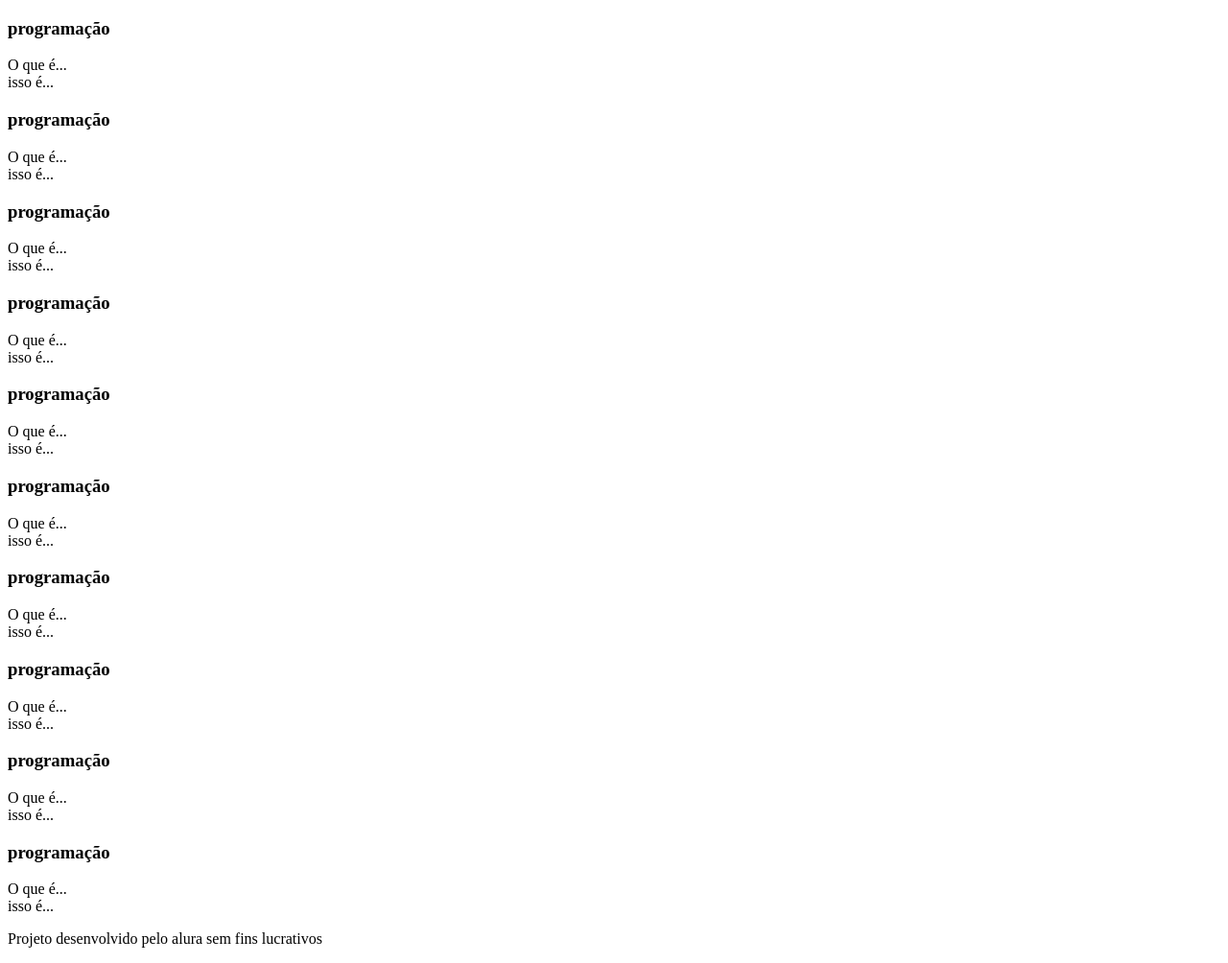
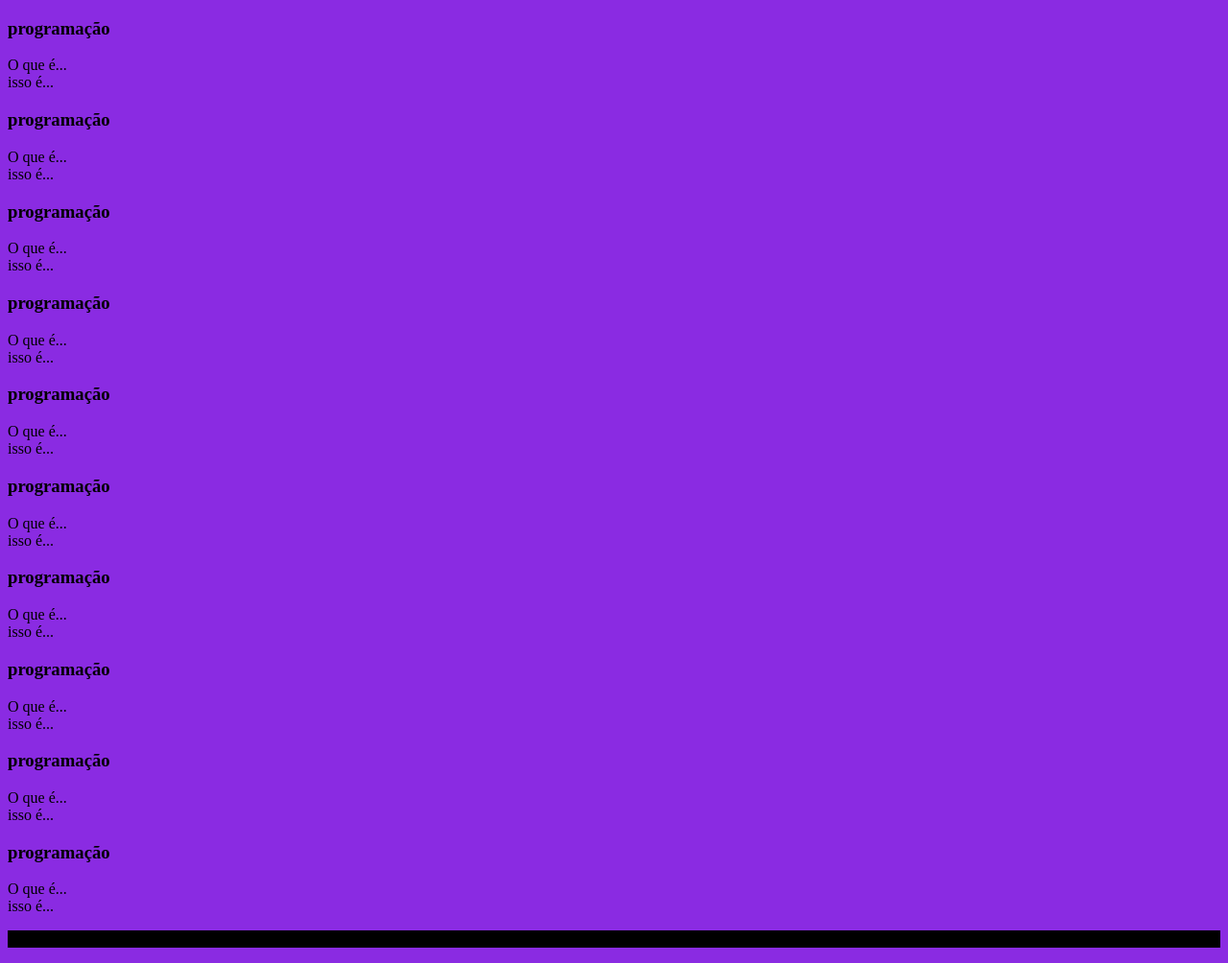
Before and after one commit to FehGSDF/PaginaWeb-Felipe, a plain HTML site: page index.html in a window 1280 px wide. Shown: the whole page at 96% size. Drawn offline with Linux system fonts and the light colour scheme.

Commit message:
Terceiro commit

```diff
--- a/index.html
+++ b/index.html
@@ -3,6 +3,7 @@
 <head>
     <meta charset="UTF-8">
     <meta name="viewport" content="width=device-width, initial-scale=1.0">
+ <link rel="stylesheet" href="styles.css">
     <title>Flashcards</title>
 </head>
 <body>
--- a/styles.css
+++ b/styles.css
@@ -0,0 +1,8 @@
+@import url('https://fonts.googleapis.com/css2?family=Open+Sans:ital,wght@0,300..800;1,300..800&display=swap');
+body {
+    background-color: blueviolet
+}
+footer {
+    background-color: black
+
+}
```
